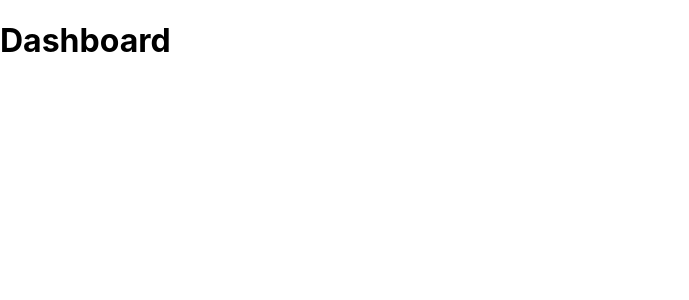
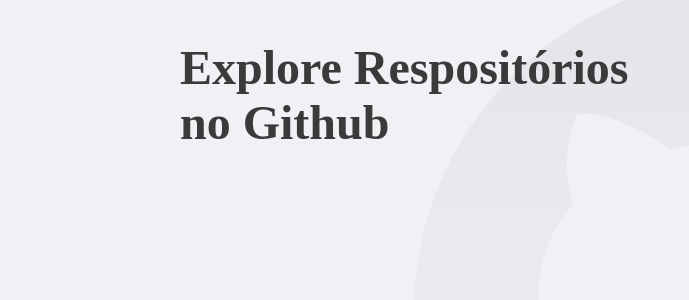
Before and after one commit to rudineybarbosa/05-primeiro-projeto-react, a React (Create React App) app: page / in a window 1280 px wide. Shown: the top 300 px of the page, without its empty margins (0-689 px from the left). Built offline with nearby package versions, Linux system fonts and the light colour scheme.

Commit message:
Adding package 'styled-components' and global style to app

```diff
--- a/package.json
+++ b/package.json
@@ -10,10 +10,12 @@
     "@types/node": "^12.0.0",
     "@types/react": "^16.9.0",
     "@types/react-dom": "^16.9.0",
+    "@types/styled-components": "^5.1.1",
     "react": "^16.13.1",
     "react-dom": "^16.13.1",
     "react-router-dom": "^5.2.0",
     "react-scripts": "3.4.1",
+    "styled-components": "^5.1.1",
     "typescript": "~3.7.2"
   },
   "scripts": {
--- a/public/index.html
+++ b/public/index.html
@@ -24,7 +24,10 @@
       work correctly both with client-side routing and a non-root public URL.
       Learn how to configure a non-root public URL by running `npm run build`.
     -->
-    <title>React App</title>
+    <title>Github Explorer</title>
+
+    <link href="https://fonts.googleapis.com/css2?family=Roboto&display=swap" rel="stylesheet">
+
   </head>
   <body>
     <noscript>You need to enable JavaScript to run this app.</noscript>
--- a/src/App.tsx
+++ b/src/App.tsx
@@ -3,13 +3,17 @@
 
 import './App.css';
 
+import GlobalStyle from './styles/global';
 import Routes from './router';
 
 const App: React.FC = () => {
   return (
-    <BrowserRouter>
-      <Routes />
-    </BrowserRouter>
+    <>
+      <BrowserRouter>
+        <Routes />
+      </BrowserRouter>
+      <GlobalStyle />
+    </>
   );
 };
 
--- a/src/pages/dashboard/index.tsx
+++ b/src/pages/dashboard/index.tsx
@@ -11,9 +11,10 @@
     const Dashboard:TypeOfDashboard = () {...}
 
 */
+import { Title } from './style';
 
 const Dashboard: React.FC = () => {
-  return <h1>Dashboard</h1>;
+  return <Title>Explore Respositórios no Github</Title>;
 };
 
 export default Dashboard;
--- /dev/null
+++ b/src/pages/dashboard/style.tsx
@@ -0,0 +1,7 @@
+import styled from 'styled-components';
+
+export const Title = styled.h1`
+  font-size: 48px;
+  color: #3a3a3a;
+  width: 50%;
+`;
--- /dev/null
+++ b/src/styles/global.ts
@@ -0,0 +1,32 @@
+import { createGlobalStyle } from 'styled-components';
+
+import gitHubBackground from '../assets/github-background.svg';
+
+export default createGlobalStyle`
+  * {
+    margin: 0;
+    padding: 0;
+    outline: 0;
+    box-sizing: border-box;
+  }
+
+  body {
+    background: #F0F0F5 url(${gitHubBackground}) no-repeat 70% top;
+    -webkit-font-smoothing: antialiased;
+
+  }
+
+  body, input, button{
+    font: 16px Roboto sans-serif;
+  }
+
+  #root {
+    max-width: 960px;
+    margin: 0 auto;
+    padding: 40px 20px;
+  }
+
+  button{
+    cursor: pointer;
+  }
+`;
```
Also changed, not shown: src/assets/github-background.svg (added), 1 other file (tests, documents, lock files or other folders).
